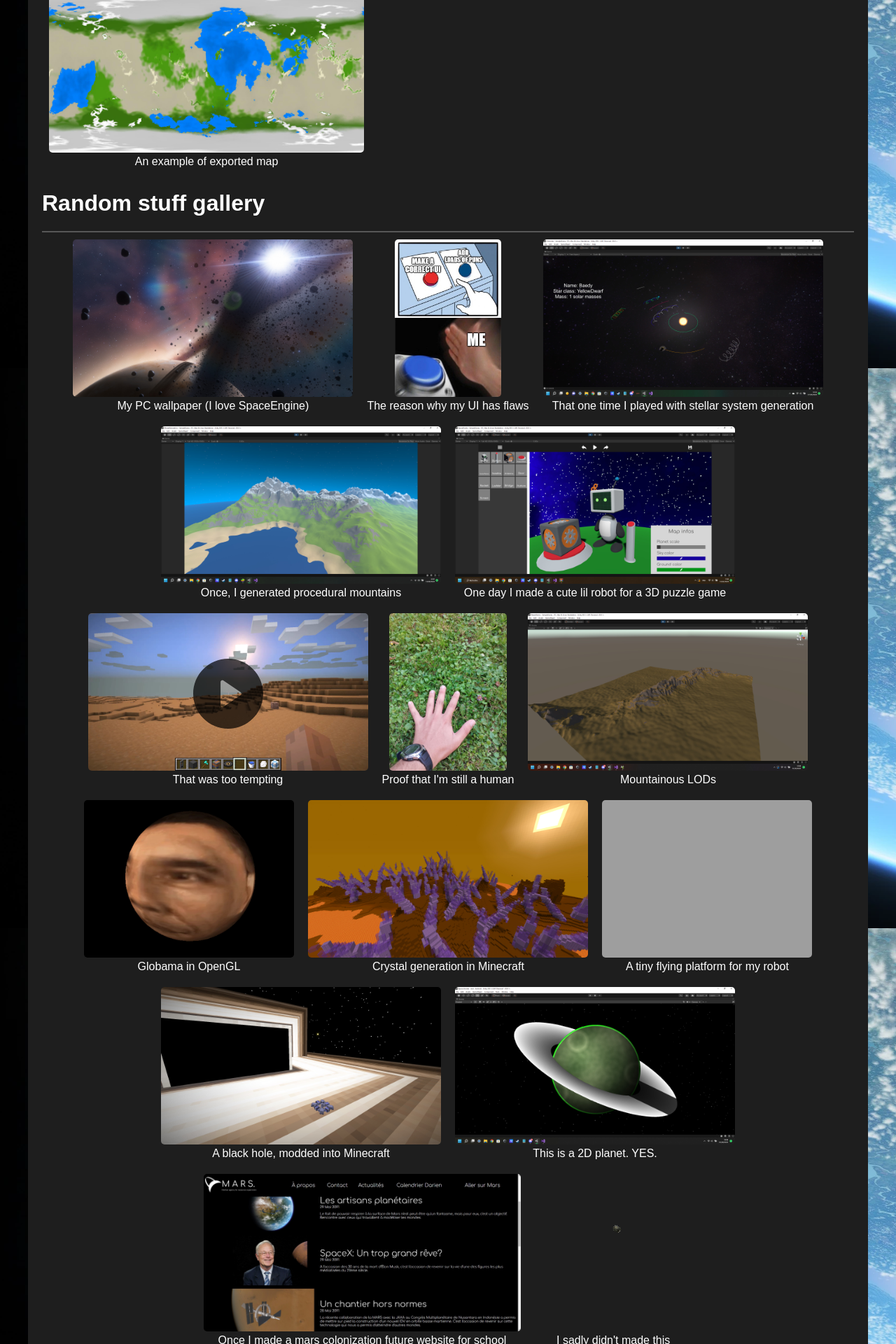
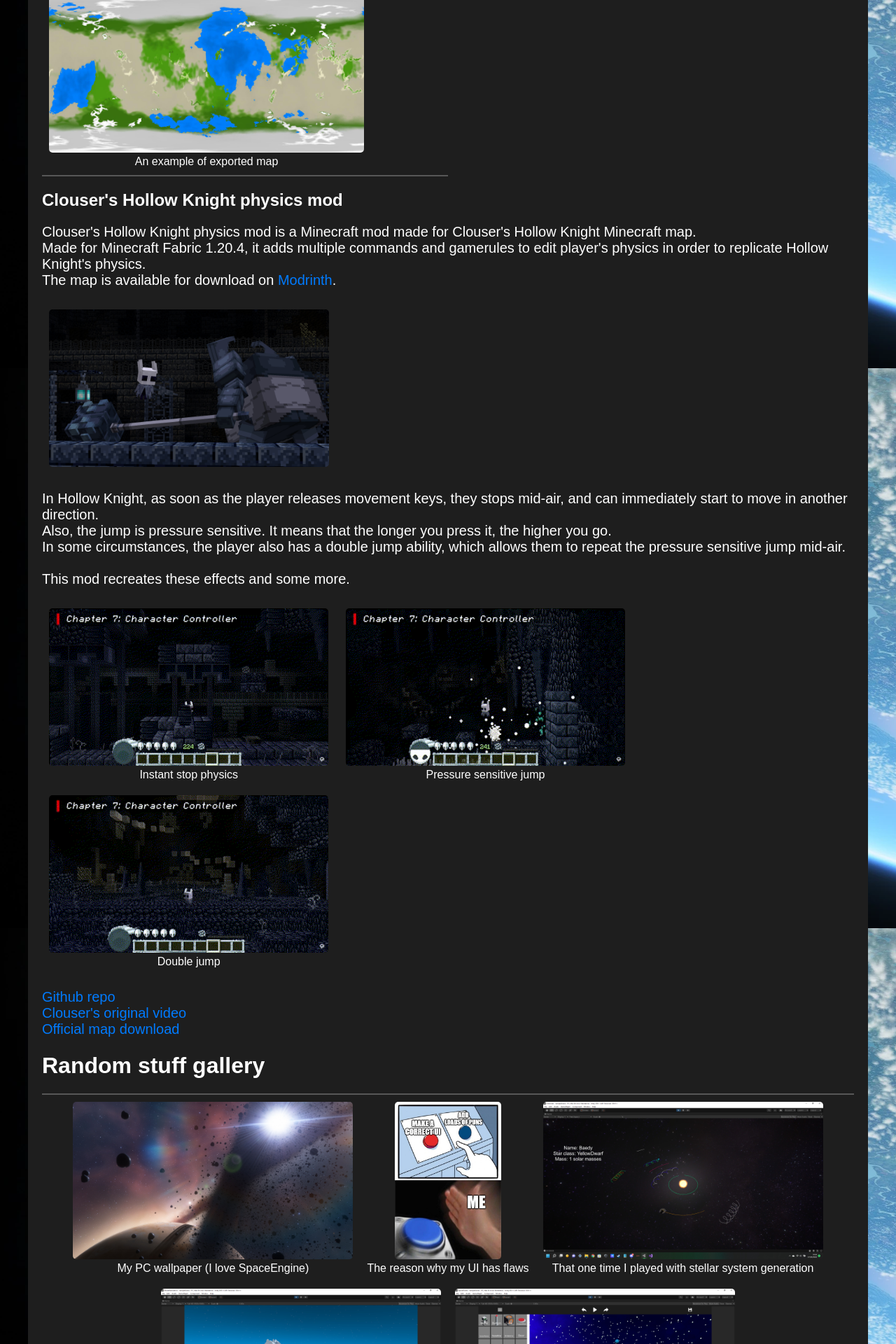
Before and after one commit to Mortimer-Kerman/mortimer-kerman.github.io, a PHP site: page / in a window 1280 px wide. Shown: the part 3474-5394 px from the top of the page at 70% size. Run offline with PHP 8.4, Linux system fonts and the light colour scheme; grey boxes are pictures that could not be loaded.

Commit message:
New project and some formatting stuff

```diff
--- a/index.css
+++ b/index.css
@@ -83,6 +83,7 @@ h1 {
     margin: 10px;
     cursor: pointer;
 	text-align: center;
+	justify-content: center;
 	display: inline-block;
 }
 
@@ -252,6 +253,19 @@ p {
 	text-align: center;
 }
 
+.buddiesPP img {
+	border-radius: 50%;
+	transition: transform 0.2s, filter 0.2s;
+}
+
+.buddiesPP img:hover:not(:active) {
+    transform: scale(1.03);
+}
+
+.buddiesPP img:active {
+	filter: brightness(50%);
+}
+
 @media only screen and (min-width: 1001px)
 {
 	.buddiesPP {
@@ -265,19 +279,6 @@ p {
 		padding: 30px;
 		min-width: 200px;
 	}
-}
-
-.buddiesPP img {
-	border-radius: 50%;
-	transition: transform 0.2s;
-}
-
-.buddiesPP img:hover:not(:active) {
-    transform: scale(1.03);
-}
-
-.buddiesPP img:active {
-	filter: brightness(50%);
 }
 
 .alignedBlocksContainer {
@@ -443,7 +444,6 @@ option {
 	filter: brightness(50%);
 }
 
-
 .discord-logo:hover {
 	fill: #5865F2;
 }
@@ -466,10 +466,6 @@ option {
 	filter: brightness(50%);
 }
 
-/*.reddit-logo:hover {
-	fill: #FF5700;
-}*/
-
 path {
 	user-select: none;
 	pointer-events: none;
@@ -488,6 +484,7 @@ path {
 	left: 30px;
 	bottom: 30px;
 	font-size: 20px;
+	justify-content: center;
 }
 
 #snackbar.show {
--- a/index.html
+++ b/index.html
@@ -29,9 +29,9 @@
 							</select>
 							<span id="language-display">🇬🇧</span>
 						</div>
-						<a href="https://github.com/Mortimer-Kerman" title="Mortimer-Kerman"><div class="github-logo" width="30px" height="30px"></div></a>
-						<a title="mortimer_kerman" onclick="copyDiscordID()"><div class="discord-logo" width="30px" height="30px"></div></a>
-						<a href="https://reddit.com/u/Mortimer_Kerman" title="Mortimer_Kerman"><div class="reddit-logo" width="30px" height="30px"></div></a>
+						<a href="https://github.com/Mortimer-Kerman" title="Mortimer-Kerman" target="_blank" rel="noopener noreferrer"><div class="github-logo" width="30px" height="30px"></div></a>
+						<a title="mortimer_kerman" onclick="copyDiscordID()" style="cursor: pointer;" target="_blank" rel="noopener noreferrer"><div class="discord-logo" width="30px" height="30px"></div></a>
+						<a href="https://reddit.com/u/Mortimer_Kerman" title="Mortimer_Kerman" target="_blank" rel="noopener noreferrer"><div class="reddit-logo" width="30px" height="30px"></div></a>
 					</div>
 				</h1>
 				<div class="title-bar"></div>
@@ -92,7 +92,7 @@
 				<h1 loc="projects">My projects</h1>
 				<div class="title-bar"></div>
 				<section>
-					<h2>Cosmos Wanderer</h2>
+					<h2 id="cosmoswanderer">Cosmos Wanderer</h2>
 					<section>
 						<div class="image-container">
 							<img src="projects/cosmoswanderer.jpg" alt="Cosmos Wanderer" loading="lazy">
@@ -119,11 +119,11 @@
 							<div class="caption" loc="cosmoswanderer.maxaction">MAX ACTION !</div>
 						</div>
 						<p loc="cosmoswanderer.carlcasey">
-							Musics by <a href="https://youtube.com/@WhiteBatAudio">Carl Casey @White Bat Audio</a>
+							Musics by <a href="https://youtube.com/@WhiteBatAudio" target="_blank" rel="noopener noreferrer">Carl Casey @White Bat Audio</a>
 						</p>
 					</section>
 					<div class="small-title-bar"></div>
-					<h2>SpaceFactory</h2>
+					<h2 id="spacefactory">SpaceFactory</h2>
 					<section>
 						<p loc="spacefactory">
 							SpaceFactory was a group project made for the 2023 edition of the "Trophées NSI", a competition between French high school computer classes.<br/>
@@ -144,11 +144,11 @@
 						<p loc="spacefactory.bestproject">
 							SpaceFactory was elected as the best <i>Terminale</i> project of the Brittany region.<br/>
 						</p>
-						<p><a href="https://github.com/Mortimer-Kerman/SpaceFactory" loc="spacefactory.repo">Github repo</a></p>
-						<p><a href="https://trophees-nsi.fr/" loc="spacefactory.website">Trophées NSI official website</a></p>
+						<p><a href="https://github.com/Mortimer-Kerman/SpaceFactory" target="_blank" rel="noopener noreferrer" loc="projects.repo">Github repo</a></p>
+						<p><a href="https://trophees-nsi.fr/" target="_blank" rel="noopener noreferrer" loc="spacefactory.website">Trophées NSI official website</a></p>
 					</section>
 					<div class="small-title-bar"></div>
-					<h2>Planetar</h2>
+					<h2 id="planetar">Planetar</h2>
 					<section>
 						<p loc="planetar.desc">
 							Planetar is a small WIP planet map generation tool.<br/>
@@ -171,6 +171,42 @@
 							<img src="projects/exportedmap.jpg" alt="Exported map" loading="lazy">
 							<div class="caption" loc="planetar.exported">An example of exported map</div>
 						</div>
+					</section>
+					<div class="small-title-bar"></div>
+					<h2 id="clouserhollowknightphysicsmod">Clouser's Hollow Knight physics mod</h2>
+					<section>
+						<p loc="hollowknight.desc">
+							Clouser's Hollow Knight physics mod is a Minecraft mod made for Clouser's Hollow Knight Minecraft map.<br/>
+							Made for Minecraft Fabric 1.20.4, it adds multiple commands and gamerules to edit player's physics in order to replicate Hollow Knight's physics.<br/>
+							The map is available for download on <a href="https://modrinth.com/modpack/hollowknight" target="_blank" rel="noopener noreferrer">Modrinth</a>.
+						</p>
+						<div class="image-container">
+							<img src="projects/hollowknight.jpg" alt="Hollow Knight" loading="lazy">
+						</div>
+						<p loc="hollowknight.desc2">
+							In Hollow Knight, as soon as the player releases movement keys, they stops mid-air, and can immediately start to move in another direction.<br/>
+							Also, the jump is pressure sensitive. It means that the longer you press it, the higher you go.<br/>
+							In some circumstances, the player also has a double jump ability, which allows them to repeat the pressure sensitive jump mid-air.<br/>
+							<br/>
+							This mod recreates these effects and some more.
+						</p>
+						<div class="image-container">
+							<img src="projects/instantstop.gif" alt="Hollow Knight" loading="lazy">
+							<div class="caption" loc="hollowknight.instantstop">Instant stop physics</div>
+						</div>
+						<div class="image-container">
+							<img src="projects/pressurejump.gif" alt="Hollow Knight" loading="lazy">
+							<div class="caption" loc="hollowknight.pressurejump">Pressure sensitive jump</div>
+						</div>
+						<div class="image-container">
+							<img src="projects/doublejump.gif" alt="Hollow Knight" loading="lazy">
+							<div class="caption" loc="hollowknight.doublejump">Double jump</div>
+						</div>
+						<p>
+							<a href="https://github.com/Mortimer-Kerman/ClouserHollowKnightPhysicsMod" target="_blank" rel="noopener noreferrer" loc="projects.repo">Github repo</a><br/>
+							<a href="https://youtu.be/SB0jRHjh9kk" target="_blank" rel="noopener noreferrer">Clouser's original video</a><br/>
+							<a href="https://modrinth.com/modpack/hollowknight" target="_blank" rel="noopener noreferrer">Official map download</a>
+						</p>
 					</section>
 				</section>
 				<h1 loc="gallery">Random stuff gallery</h1>
@@ -247,47 +283,47 @@
 				<section class="gallery">
 					<div class="buddiesPP">
 						<p>Frablock</p>
-						<a href="https://github.com/Frablock"><img src="buddies/frablock.jpg" width="150px"></a>
+						<a href="https://github.com/Frablock" target="_blank" rel="noopener noreferrer"><img src="buddies/frablock.jpg" width="150px"></a>
 						<div loc="buddies.frablock">Communist</div>
 					</div>
 					<div class="buddiesPP">
 						<p>Ertalite</p>
-						<a href="https://github.com/ertalite"><img src="buddies/ertalite.jpg" width="150px"></a>
+						<a href="https://github.com/ertalite" target="_blank" rel="noopener noreferrer"><img src="buddies/ertalite.jpg" width="150px"></a>
 						<div loc="buddies.ertalite">Pushing rocks</div>
 					</div>
 					<div class="buddiesPP">
 						<p>Jordi</p>
-						<a href="https://github.com/Jordi-R66"><img src="buddies/jordi.jpg" width="150px"></a>
+						<a href="https://github.com/Jordi-R66" target="_blank" rel="noopener noreferrer"><img src="buddies/jordi.jpg" width="150px"></a>
 						<div>Catalan</div>
 					</div>
 					<div class="buddiesPP">
 						<p>Vexmea</p>
-						<a href="https://vexmae.github.io"><img src="buddies/vexmea.jpg" width="150px"></a>
+						<a href="https://vexmae.github.io" target="_blank" rel="noopener noreferrer"><img src="buddies/vexmea.jpg" width="150px"></a>
 						<div>Femboy</div>
 					</div>
 					<div class="buddiesPP">
 						<p>Crafto</p>
-						<a href="https://instagram.com/malidevgames/"><img src="buddies/crafto.jpg" width="150px"></a>
+						<a href="https://instagram.com/malidevgames/" target="_blank" rel="noopener noreferrer"><img src="buddies/crafto.jpg" width="150px"></a>
 						<div loc="buddies.crafto">Box stacker</div>
 					</div>
 					<div class="buddiesPP">
 						<p>Titanodelta</p>
-						<a href="https://instagram.com/h.p.t.d.entertainment/"><img src="buddies/titanodelta.jpg" width="150px"></a>
+						<a href="https://instagram.com/h.p.t.d.entertainment/" target="_blank" rel="noopener noreferrer"><img src="buddies/titanodelta.jpg" width="150px"></a>
 						<div loc="buddies.titanodelta">Warlord</div>
 					</div>
 					<div class="buddiesPP">
 						<p>Anatom</p>
-						<a href="https://github.com/anatom3000"><img src="https://avatars.githubusercontent.com/u/49984698?v=4" width="150px"></a>
+						<a href="https://github.com/anatom3000" target="_blank" rel="noopener noreferrer"><img src="https://avatars.githubusercontent.com/u/49984698?v=4" width="150px"></a>
 						<div>Furry</div>
 					</div>
 					<div class="buddiesPP">
 						<p>Enigma</p>
-						<a href="https://github.com/Checkmate6659"><img src="buddies/enigma.jpg" width="150px"></a>
+						<a href="https://github.com/Checkmate6659" target="_blank" rel="noopener noreferrer"><img src="buddies/enigma.jpg" width="150px"></a>
 						<div loc="buddies.enigma">Thinking in 5D</div>
 					</div>
 					<div class="buddiesPP">
 						<p>NyanMaths</p>
-						<a href="https://github.com/NyanMaths"><img src="buddies/nyanmaths.jpg" width="150px"></a>
+						<a href="https://github.com/NyanMaths" target="_blank" rel="noopener noreferrer"><img src="buddies/nyanmaths.jpg" width="150px"></a>
 						<div loc="buddies.nyanmaths">Hippie in flip flops</div>
 					</div>
 				</section>
--- a/main.js
+++ b/main.js
@@ -38,8 +38,8 @@ function displayImage(index) {
         modalVideo.src = '';
     }
 
-
-    caption.textContent = imageCaption.textContent;
+    if (imageCaption != null) caption.textContent = imageCaption.textContent;
+    else caption.textContent = "";
     modal.style.display = 'flex';
     document.body.style.overflow = "hidden";
 }
@@ -114,12 +114,6 @@ document.querySelectorAll('div.reddit-logo').forEach((logo) => {
     logo.parentNode.replaceChild(svgElement, logo);
 });
 
-document.querySelectorAll('a').forEach(link => {
-    link.setAttribute('target', '_blank');
-    link.setAttribute('rel', 'noopener noreferrer');
-});
-
-
 function showSnack(message) {
     if (snackTimeout) {
         clearTimeout(snackTimeout);
```
Also changed, not shown: loc.js (+48 -14 lines), projects/doublejump.gif (added), projects/hollowknight.jpg (added), projects/instantstop.gif (added), projects/pressurejump.gif (added).
